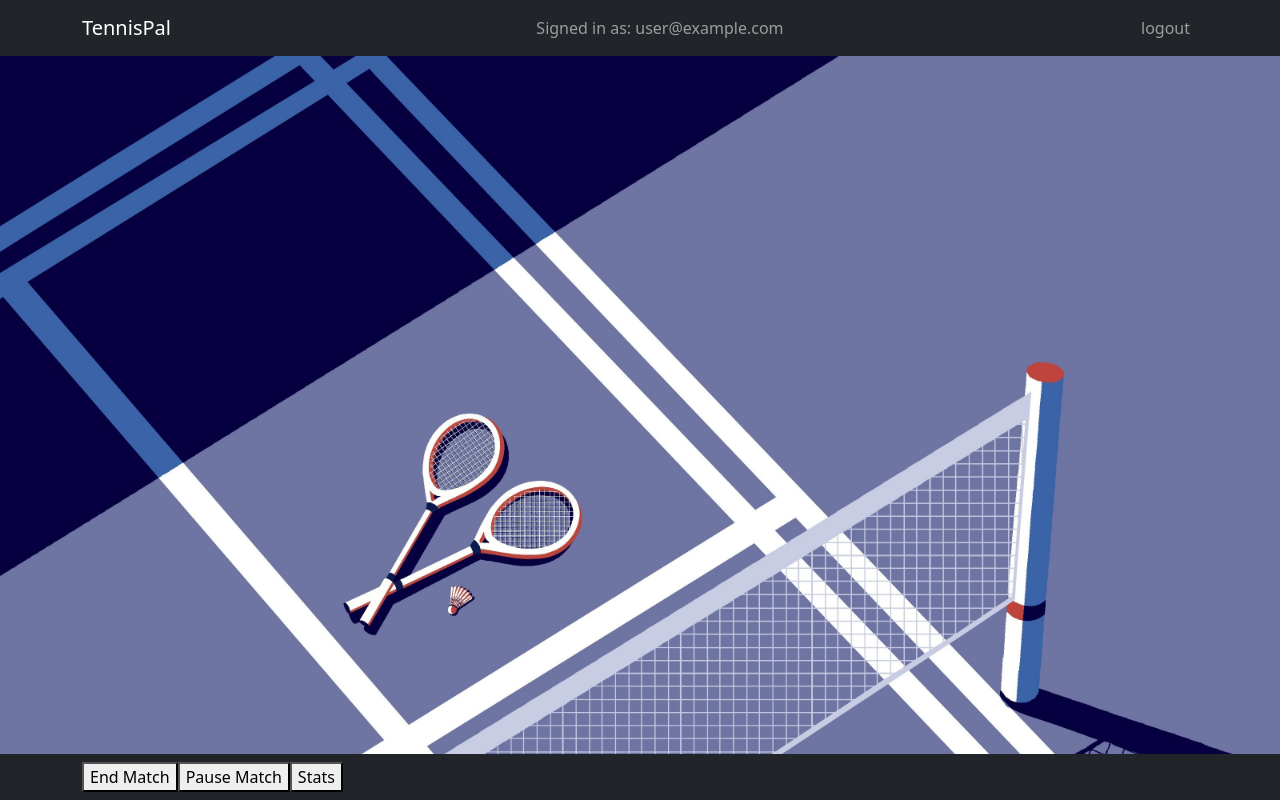
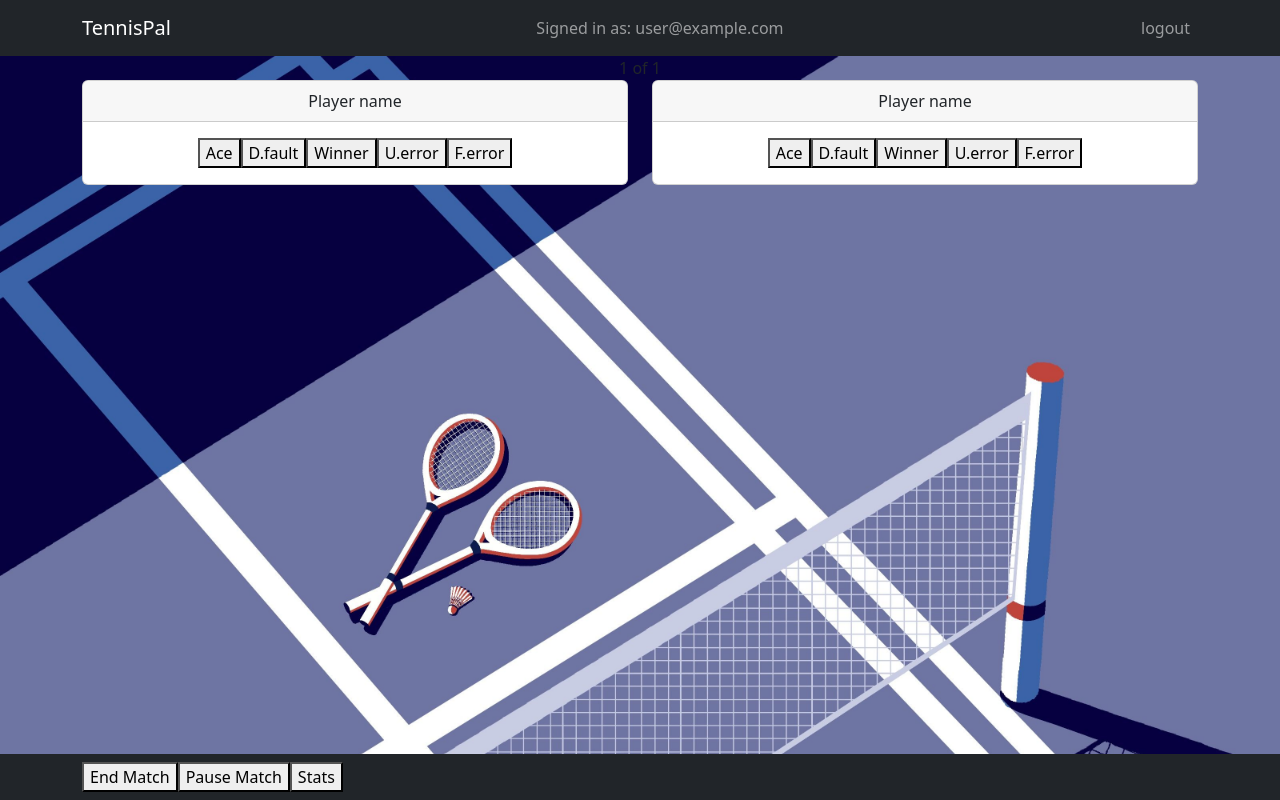
Before and after one commit to diarreola/frontend-tennis-score-keeping, a React (Create React App) app: page /currentmatch in a window 1280 px wide. Built offline with nearby package versions, Linux system fonts and the light colour scheme; no server answers; sample sign-in values are in the browser's storage.

Commit message:
Add current match buttons

```diff
--- a/src/pages/CurrentMatch/CurrentMatch.js
+++ b/src/pages/CurrentMatch/CurrentMatch.js
@@ -1,13 +1,24 @@
 import React from 'react';
 import UserNavbar from '../../components/UserNavbar';
+import MatchButtons from './MatchButtons';
+import Container from 'react-bootstrap/Container';
+import Row from 'react-bootstrap/Row';
+import Col from 'react-bootstrap/Col';
 import MatchControlFooter from './MatchControlFooter';
 
 const CurrentMatch = () => {
   return (
     <div>
       <UserNavbar></UserNavbar>
-
-
+      <Container>
+        <Row>
+          <Col>1 of 1</Col>
+        </Row>
+        <Row>
+          <Col><MatchButtons /></Col>
+          <Col><MatchButtons /></Col>
+        </Row>
+      </Container>
       <MatchControlFooter></MatchControlFooter>
     </div>
   )
--- a/src/pages/CurrentMatch/MatchButtons.js
+++ b/src/pages/CurrentMatch/MatchButtons.js
@@ -0,0 +1,19 @@
+import React from 'react';
+import Card from 'react-bootstrap/Card';
+
+const MatchButtons = () => {
+  return (
+    <Card>
+      <Card.Header>Player name</Card.Header>
+      <Card.Body>
+        <button>Ace</button>
+        <button>D.fault</button>
+        <button>Winner</button>
+        <button>U.error</button>
+        <button>F.error</button>
+      </Card.Body>
+    </Card>
+  )
+}
+
+export default MatchButtons
```
